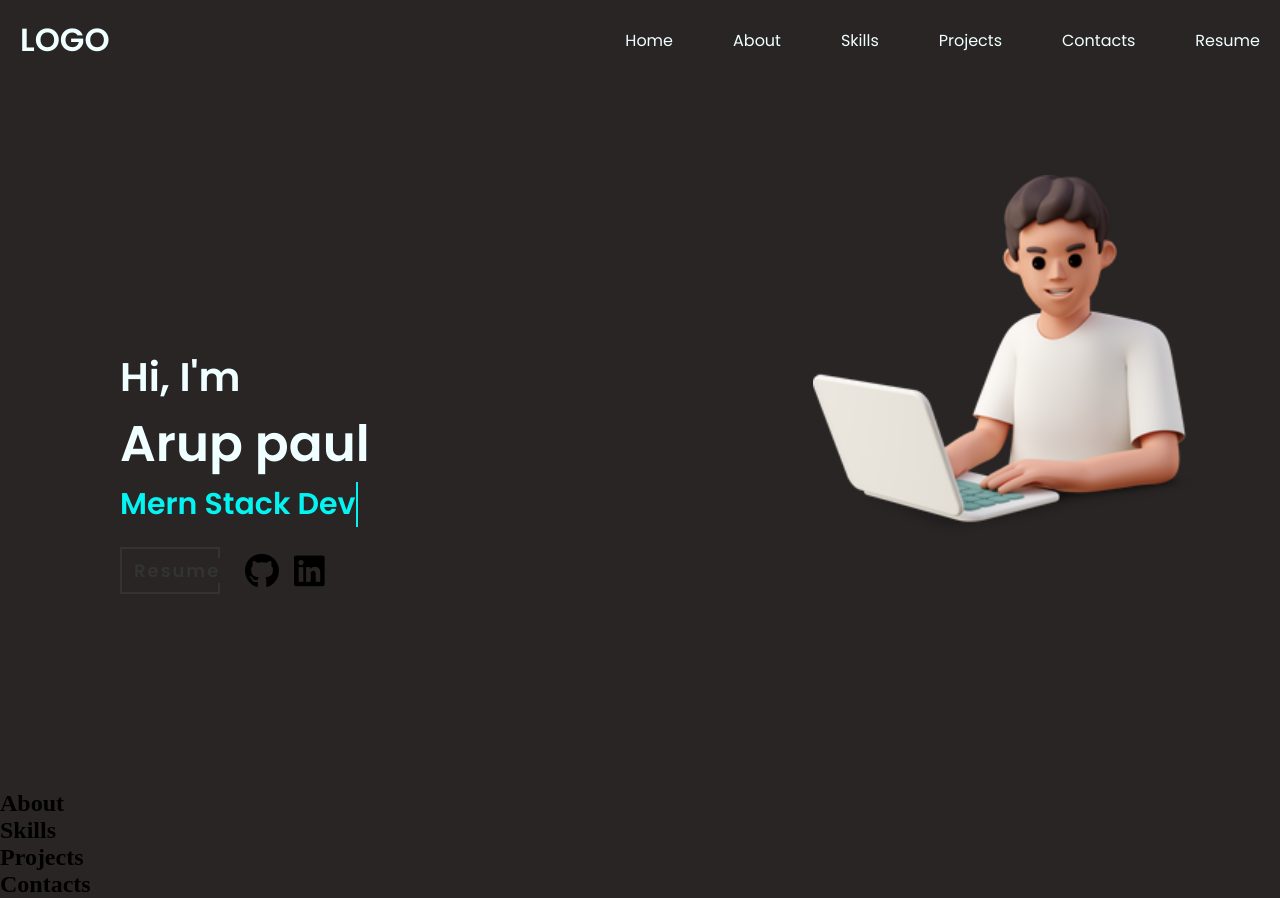
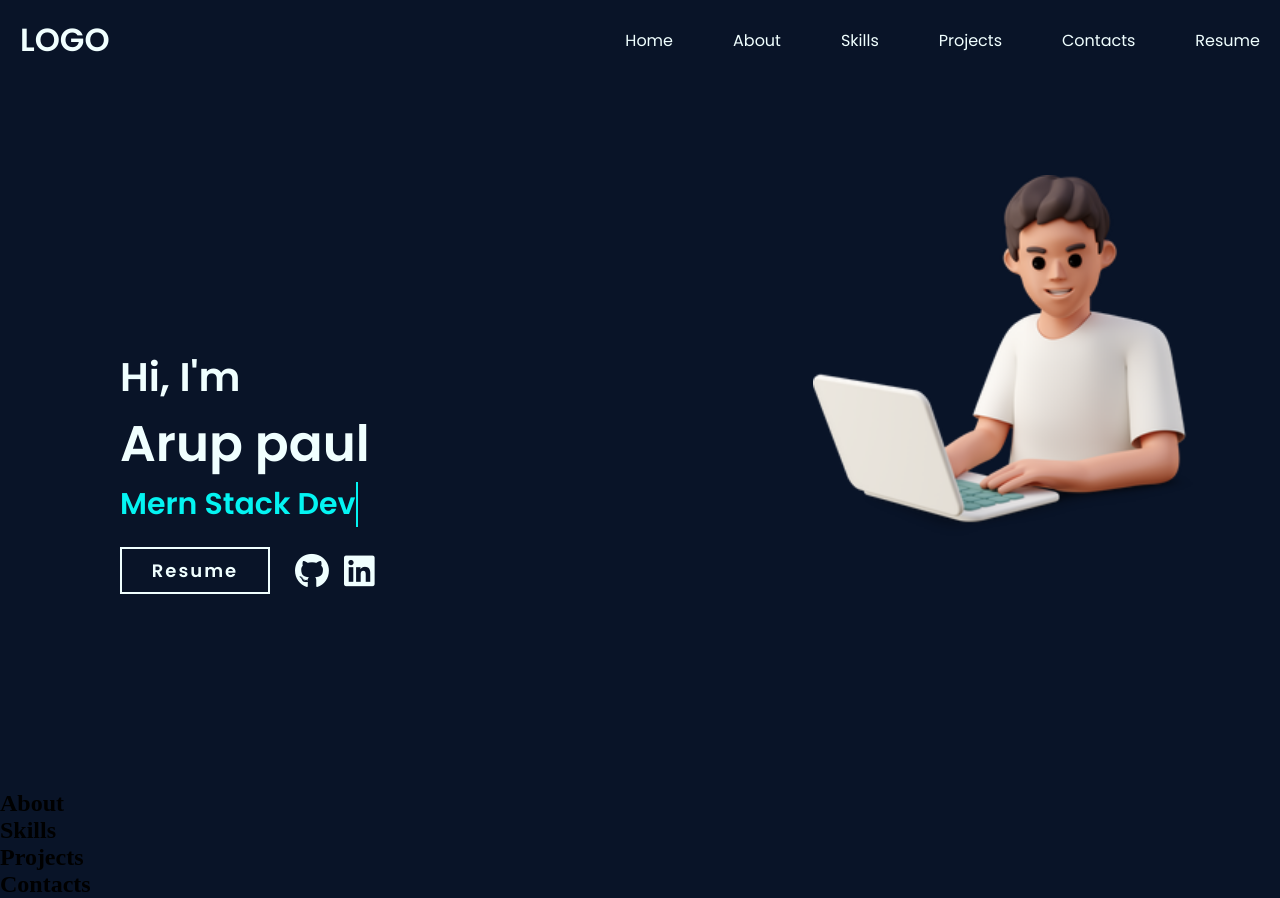
Before and after one commit to Its-Arup/Its-Arup.github.io, a plain HTML site: page index.html in a window 1280 px wide. Drawn offline with Linux system fonts and the light colour scheme.

Commit message:
home section some css bug fixed.

```diff
--- a/index.css
+++ b/index.css
@@ -12,7 +12,7 @@ font-family: 'Poppins', sans-serif;
 :root {
   --primary-font-family: "Poppins", sans-serif;
   --secondery-font-family: "Nunito Sans", sans-serif;
-  --dark-bg-color: #292525;
+  --dark-bg-color: #091428;
   --light-bg-color: azure;
   --accent-color: #04f4f2;
 }
@@ -154,18 +154,18 @@ nav {
   cursor: pointer;
 }
 .btn-pack > div > i:hover {
-  color: #f0422f;
+  color: var(--accent-color);
 }
 .resume-btn {
   display: block;
-  width: 100px;
+  width: 150px;
   margin-right: 10px;
   padding: 8px 12px;
   font-size: 18px;
   text-decoration: none;
-  color: #333;
+  color: var(--light-bg-color);
   font-weight: bold;
-  border: 2px solid #333;
+  border: 2px solid var(--light-bg-color);
   letter-spacing: 2px;
   text-align: center;
   position: relative;
@@ -184,9 +184,9 @@ nav {
   left: 0;
   width: 0;
   height: 100%;
-  background: #c21500;
-  background: -webkit-linear-gradient(to right, #ffc500, #c21500);
-  background: linear-gradient(to right, #ffc500, #c21500);
+  /* background: var(); */
+  background: -webkit-linear-gradient(to right, #246d86, var(--accent-color));
+  background: linear-gradient(to right, #246d86, var(--accent-color));
   transition: all 0.35s;
 }
 
@@ -197,7 +197,9 @@ nav {
 .resume-btn:hover:after {
   width: 100%;
 }
-
+.social-icon{
+    color: var(--light-bg-color);
+}
 .image-icon {
   width: 45%;
   display: flex;
--- a/index.html
+++ b/index.html
@@ -8,7 +8,7 @@
       rel="stylesheet"
       href="https://cdnjs.cloudflare.com/ajax/libs/font-awesome/6.3.0/css/all.min.css"
     />
-    <link rel="stylesheet" href="./media.css">
+    <link rel="stylesheet" href="./media.css" />
 
     <title>Arup Paul Portfolio</title>
   </head>
@@ -58,16 +58,12 @@
               <h3>Mern Stack Developer . . .</h3>
               <div target="_blank" class="btn-pack">
                 <div id="resume-button-2" onclick="resumeDownload()">
-                  <a
-                    id="resume-link-2"
-                    class="resume-btn"
-                    href="#"
-                    download
-                    ><span>Resume</span>
+                  <a id="resume-link-2" class="resume-btn" href="#" download
+                    ><span style="background-color: transparent">Resume</span>
                   </a>
                 </div>
 
-                <div>
+                <div class="social-icon">
                   <i id="contact-github" class="fa-brands fa-github"></i>
                   <i id="contact-linkedin" class="fa-brands fa-linkedin"></i>
                 </div>
```
